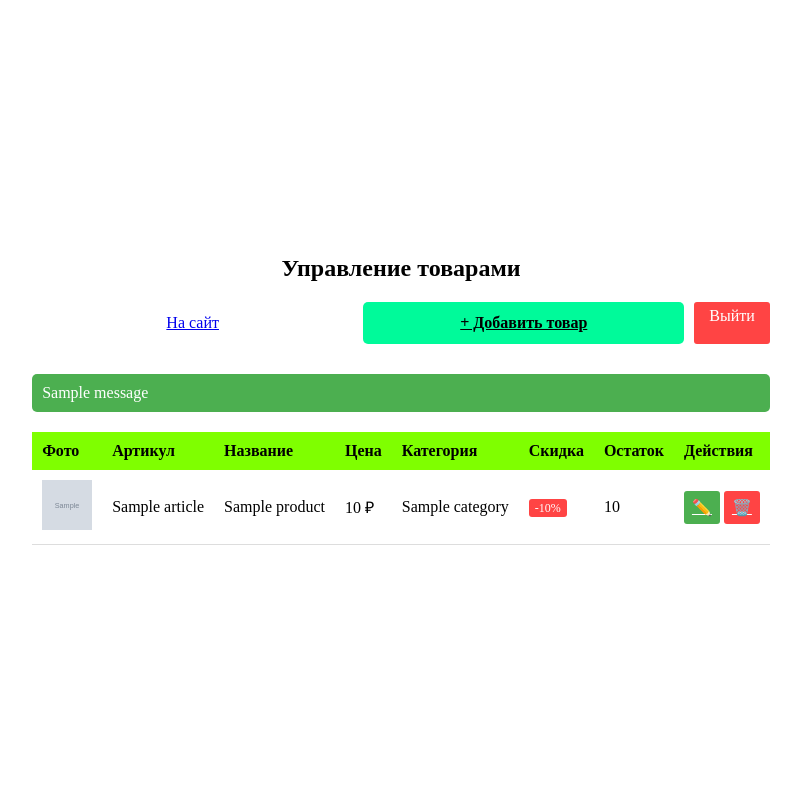
After one commit to uchPrac-team/shoe-store, a Flask app: template backend/app/templates/admin_products.html in a window 1280 px wide. The commit adds this page. Shown: the whole page, without its empty margins (239-1040 px from the left). Run offline with Flask 3, Linux system fonts and the light colour scheme; the template is opened without the code that fills it: most values are stand-ins (such as "Sample title", 1, 10 or a date in 2020); grey boxes marked "Sample" are stand-in pictures; one stand-in notice (Sample message) is shown.

Commit message:
feat: модуль управления товарами для администратора (ПР№6)
- Добавлен CRUD для товаров (создание, чтение, обновление, удаление)
- Страница /admin/products со списком товаров
- Формы добавления и редактирования
- Загрузка изображений
- Проверка прав доступа (только админ)
- Исправлен редирект для админа на /admin/products

```diff
--- a/backend/app/__init__.py
+++ b/backend/app/__init__.py
@@ -6,11 +6,12 @@ def create_app():
     app.config.from_object(Config)
     app.secret_key = Config.SECRET_KEY
 
-    # Импортируем оба blueprint
     from app.routes.auth import auth_bp
     from app.routes.products import products_bp
+    from app.routes.admin_products import admin_products_bp
 
     app.register_blueprint(auth_bp)
     app.register_blueprint(products_bp)
+    app.register_blueprint(admin_products_bp)
 
     return app
--- a/backend/app/routes/auth.py
+++ b/backend/app/routes/auth.py
@@ -52,7 +52,7 @@ def login():
         session['user_role'] = user['role']
 
         if user['role'] == 'Администратор':
-            return redirect('/admin')
+            return redirect('/admin/products')
         elif user['role'] == 'Менеджер':
             return redirect('/manager')
         else:
--- a/backend/app/static/css/style.css
+++ b/backend/app/static/css/style.css
@@ -306,3 +306,90 @@ body {
     object-fit: contain;
     padding: 20px;
 }
+
+/* Админ панель */
+.admin-container {
+    max-width: 1200px;
+    margin: 20px auto;
+    padding: 20px;
+}
+
+.admin-nav {
+    display: flex;
+    gap: 10px;
+    margin: 20px 0;
+}
+
+.products-table {
+    width: 100%;
+    border-collapse: collapse;
+    margin-top: 20px;
+}
+
+.products-table th {
+    background-color: var(--secondary-bg);
+    padding: 10px;
+    text-align: left;
+}
+
+.products-table td {
+    padding: 10px;
+    border-bottom: 1px solid #ddd;
+}
+
+.table-img {
+    width: 50px;
+    height: 50px;
+    object-fit: cover;
+}
+
+.no-image-small {
+    width: 50px;
+    height: 50px;
+    background-color: #f0f0f0;
+    display: flex;
+    align-items: center;
+    justify-content: center;
+    font-size: 10px;
+    color: #999;
+}
+
+.discount-badge {
+    background-color: #ff4444;
+    color: white;
+    padding: 2px 6px;
+    border-radius: 3px;
+    font-size: 12px;
+}
+
+.flash-message {
+    background-color: #4CAF50;
+    color: white;
+    padding: 10px;
+    border-radius: 5px;
+    margin: 10px 0;
+}
+
+.form-container {
+    max-width: 600px;
+    margin: 40px auto;
+    padding: 30px;
+    background-color: #f9f9f9;
+    border-radius: 10px;
+}
+
+.form-row {
+    display: grid;
+    grid-template-columns: 1fr 1fr;
+    gap: 20px;
+}
+
+.form-actions {
+    display: flex;
+    gap: 10px;
+    margin-top: 20px;
+}
+
+.current-photo {
+    margin-top: 10px;
+}
--- /dev/null
+++ b/backend/app/templates/admin_products.html
@@ -0,0 +1,72 @@
+<!DOCTYPE html>
+<html lang="ru">
+<head>
+    <meta charset="UTF-8">
+    <title>Управление товарами - Админ</title>
+    <link rel="stylesheet" href="/static/css/style.css">
+</head>
+<body>
+    <div class="admin-container">
+        <div class="header">
+            <h1>Управление товарами</h1>
+            <div class="admin-nav">
+                <a href="/catalog" class="btn">На сайт</a>
+                <a href="/admin/products/add" class="btn btn-primary">+ Добавить товар</a>
+                <a href="/logout" class="btn-logout">Выйти</a>
+            </div>
+        </div>
+
+        {% with messages = get_flashed_messages() %}
+            {% if messages %}
+                {% for message in messages %}
+                    <div class="flash-message">{{ message }}</div>
+                {% endfor %}
+            {% endif %}
+        {% endwith %}
+
+        <table class="products-table">
+            <thead>
+                <tr>
+                    <th>Фото</th>
+                    <th>Артикул</th>
+                    <th>Название</th>
+                    <th>Цена</th>
+                    <th>Категория</th>
+                    <th>Скидка</th>
+                    <th>Остаток</th>
+                    <th>Действия</th>
+                </tr>
+            </thead>
+            <tbody>
+                {% for product in products %}
+                <tr>
+                    <td>
+                        {% if product.photo %}
+                            <img src="/static/images/{{ product.photo }}" alt="" class="table-img">
+                        {% else %}
+                            <div class="no-image-small">Нет фото</div>
+                        {% endif %}
+                    </td>
+                    <td>{{ product.article }}</td>
+                    <td>{{ product.name }}</td>
+                    <td>{{ product.price }} ₽</td>
+                    <td>{{ product.category }}</td>
+                    <td>
+                        {% if product.discount > 0 %}
+                            <span class="discount-badge">-{{ product.discount }}%</span>
+                        {% endif %}
+                    </td>
+                    <td>{{ product.stock }}</td>
+                    <td>
+                        <a href="/admin/products/edit/{{ product.id }}" class="btn-edit">✏️</a>
+                        <a href="/admin/products/delete/{{ product.id }}"
+                           class="btn-delete"
+                           onclick="return confirm('Удалить товар?')">🗑️</a>
+                    </td>
+                </tr>
+                {% endfor %}
+            </tbody>
+        </table>
+    </div>
+</body>
+</html>
```
Also changed, not shown: backend/app/routes/admin_products.py (added, +183 -0 lines), backend/app/templates/catalog.html (+6 -4 lines), backend/app/templates/product_form.html (added, +79 -0 lines).
